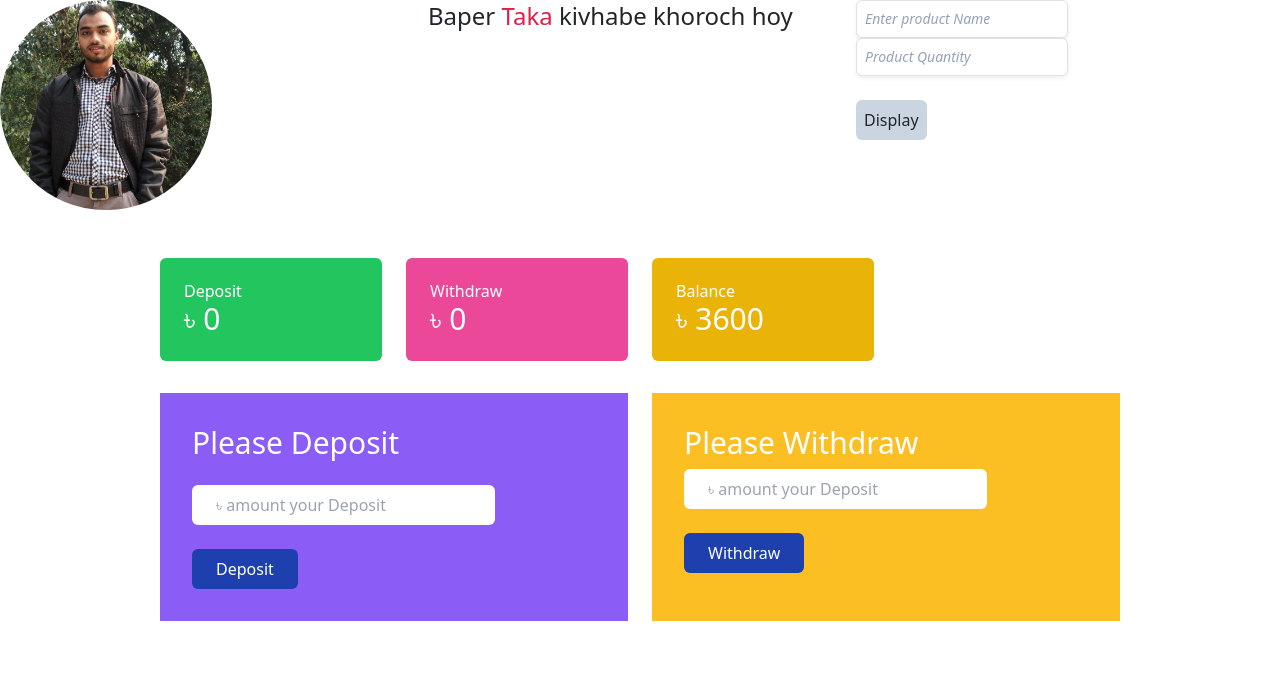
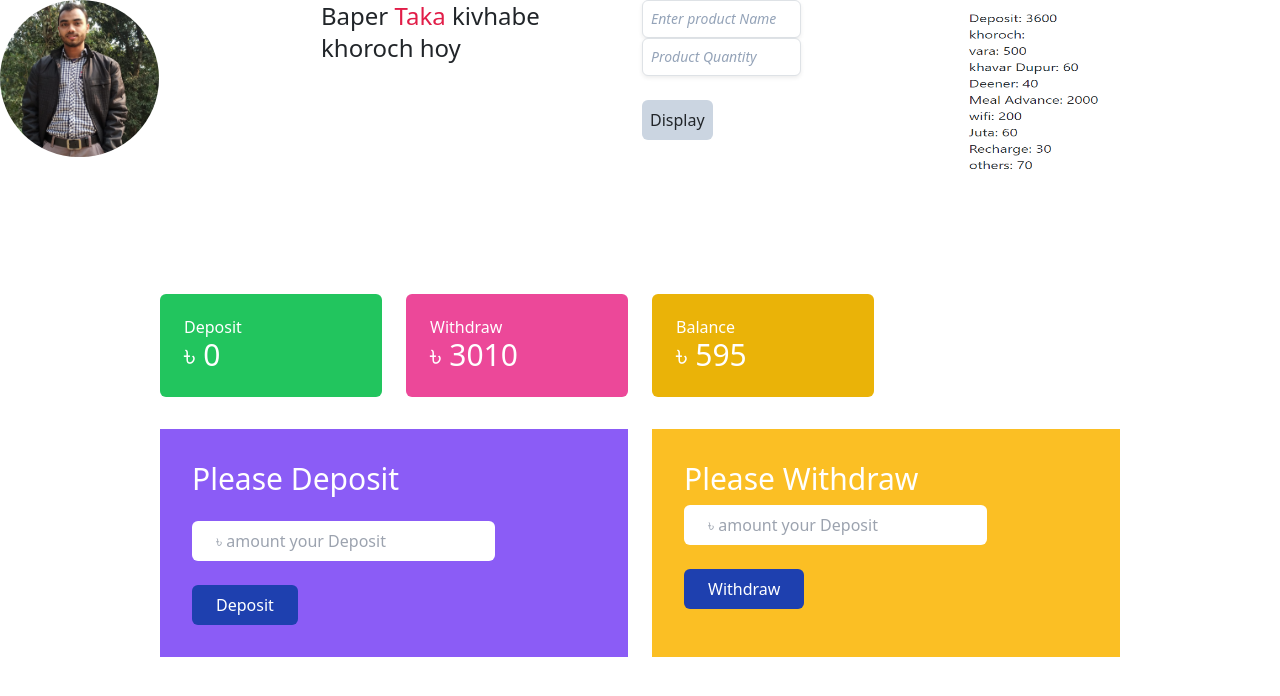
Before and after one commit to Mutasim15/My-Meal_hisab, a plain HTML site: page index.html in a window 1280 px wide. Drawn offline with nearby package versions, Linux system fonts and the light colour scheme.

Commit message:
my-hisab

```diff
--- a/index.html
+++ b/index.html
@@ -12,9 +12,10 @@
    <section id="head_container">
     <!-- <div class="text-lg"><h1>Baper <span class="text-rose-600">Taka</span> kivhabe khoroch hoy</h1></div>
     <input type="text" name="" id="" placeholder="Enter product Name"> -->
-    <div class="grid gap-x-1 gap-y-8 grid-cols-3 header">
+    <div class="grid gap-x-1 gap-y-8 grid-cols-4 header">
         <div><img src="mutasim.jpg" class="w-6/12 rounded-full" alt=""></div>
         <div class="text-lg"><h1 class="text-2xl font-medium">Baper <span class="text-rose-600">Taka</span> kivhabe khoroch hoy</h1></div>
+
         <div>
             <input id="product_name" class="placeholder:italic placeholder:text-slate-400 block bg-white w-6/12 border border-slate-300 rounded-md py-2 pl-2 pr-3 shadow-sm focus:outline-none focus:border-sky-500 focus:ring-sky-500 focus:ring-1 sm:text-sm" placeholder="Enter product Name" type="text" name="search"/>
             <input id="quantity" class="placeholder:italic placeholder:text-slate-400 block bg-white w-6/12 border border-slate-300 rounded-md py-2 pl-2 pr-3 shadow-sm focus:outline-none focus:border-sky-500 focus:ring-sky-500 focus:ring-1 sm:text-sm" placeholder="Product Quantity" type="text" name="search"/>
@@ -24,6 +25,7 @@
 
             </ul> -->
         </div>
+        <div><img src="hisab.png" class="w-6/12 h-3/4"  alt=""></div>
     </div>
    </section>
    <section class="mt-12 ">
@@ -36,11 +38,11 @@
         </div>
         <div class="bg-pink-500 p-4 rounded">
             <h2 class="text-1xl font-medium text-white ">Withdraw</h2>
-            <h4 class="text-3xl font-medium text-white">৳ <span id="withdrawAmount">0</span></h4>
+            <h4 class="text-3xl font-medium text-white">৳ <span id="withdrawAmount">3010</span></h4>
         </div>
         <div class="bg-yellow-500 p-4 rounded">
             <h2 class="text-1xl font-medium text-white">Balance</h2>
-            <h4 class="text-3xl font-medium text-white">৳ <span id="balance" >3600</span></h4>
+            <h4 class="text-3xl font-medium text-white">৳ <span id="balance">595</span></h4>
         </div>
         <div class="p-0 rounded text-stone">
             <!-- <h2 class="text-3xl font-medium ">Product List</h2>
```
Also changed, not shown: hisab.png (added).
